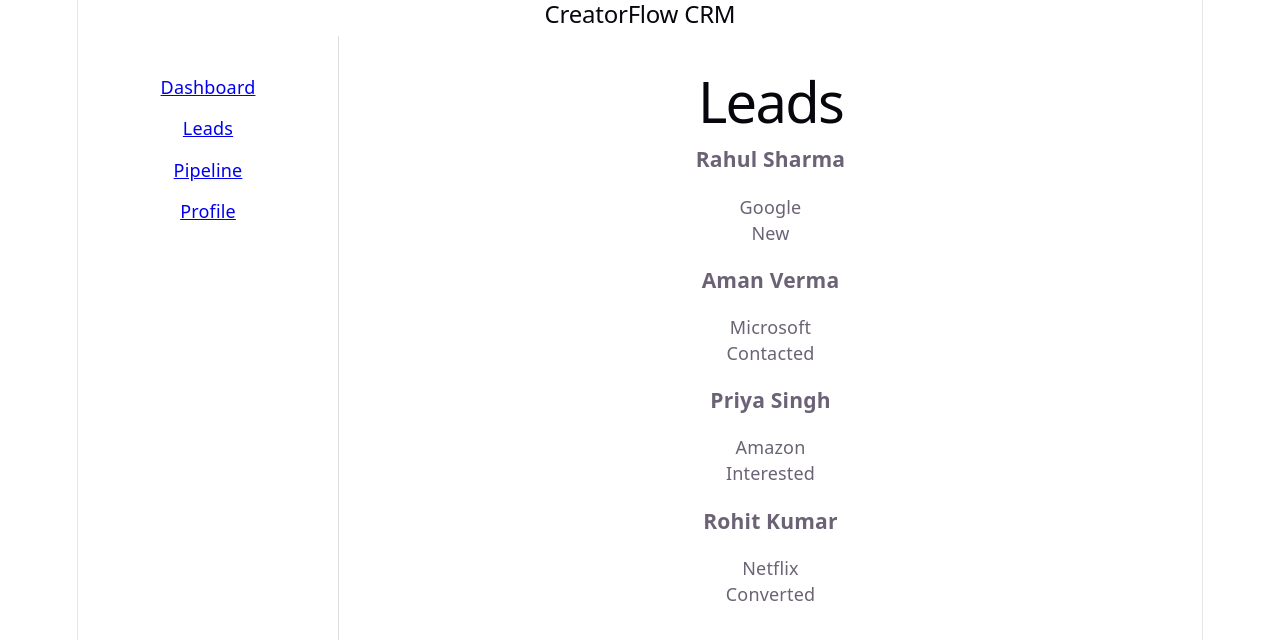
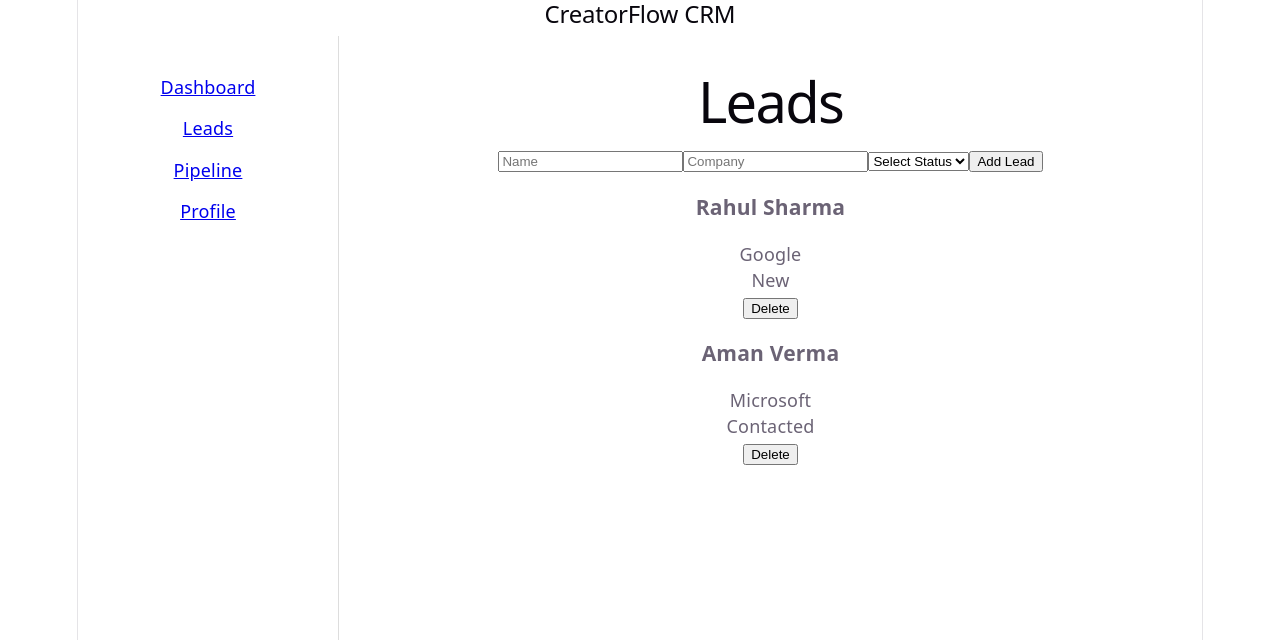
Before and after one commit to priyanshupnwr/creatorflow-crm, a React (Vite) app: page /leads in a window 1280 px wide. Shown: the top 640 px of the page. Built offline with nearby package versions, Linux system fonts and the light colour scheme; the HTML template or start-up script is replaced by a standard one.

Commit message:
delete button

```diff
--- a/src/components/common/LeadCard.jsx
+++ b/src/components/common/LeadCard.jsx
@@ -1,9 +1,12 @@
-function LeadCard({ lead }) {
+function LeadCard({ lead, onDelete }) {
   return (
     <div>
       <h3>{lead.name}</h3>
       <p>{lead.company}</p>
       <p>{lead.status}</p>
+      <button onClick={() => onDelete(lead.id)}>
+        Delete
+      </button>
     </div>
   );
 }
--- a/src/data/leads.js
+++ b/src/data/leads.js
@@ -11,18 +11,6 @@ const leads = [
     company: "Microsoft",
     status: "Contacted",
   },
-  {
-    id: 3,
-    name: "Priya Singh",
-    company: "Amazon",
-    status: "Interested",
-  },
-  {
-    id: 4,
-    name: "Rohit Kumar",
-    company: "Netflix",
-    status: "Converted",
-  },
 ];
 
 export default leads;
--- a/src/pages/Leads/Leads.jsx
+++ b/src/pages/Leads/Leads.jsx
@@ -1,15 +1,78 @@
-import leads from "../../data/leads";
+import { useState } from "react";
+import leadsData from "../../data/leads";
 import LeadCard from "../../components/common/LeadCard";
 
 function Leads() {
+  const [leads, setLeads] = useState(leadsData);
+  const [name, setName] = useState("");
+  const [company, setCompany] = useState("");
+  const [status, setStatus] = useState("");
+
+  function addLead() {
+    if (!name || !company || !status) {
+    alert("Please fill all fields");
+    return;
+  }
+    const newLead = {
+      id: Date.now(),
+      name,
+      company,
+      status,
+    };
+
+    setLeads([...leads, newLead]);
+    setName("");
+    setCompany("");
+    setStatus("");
+  }
+
+  function deleteLead(id) {
+  const updatedLeads = leads.filter((lead) => {
+    return lead.id !== id;
+  });
+
+  setLeads(updatedLeads);
+}
   return (
     <div>
       <h1>Leads</h1>
+
+      <div>
+        <input
+          type="text"
+          placeholder="Name"
+          value={name}
+          onChange={(e) => setName(e.target.value)}
+        />
+
+        <input
+          type="text"
+          placeholder="Company"
+          value={company}
+          onChange={(e) => setCompany(e.target.value)}
+        />
+
+        <select
+          value={status}
+          onChange={(e) => setStatus(e.target.value)}
+        >
+          <option value="">Select Status</option>
+          <option value="New">New</option>
+          <option value="Contacted">Contacted</option>
+          <option value="Interested">Interested</option>
+          <option value="Converted">Converted</option>
+        </select>
+
+        <button onClick={addLead}>
+          Add Lead
+        </button>
+      </div>
 
       {leads.map((lead) => (
         <LeadCard
           key={lead.id}
           lead={lead}
+          onDelete={deleteLead}
         />
       ))}
     </div>
```
